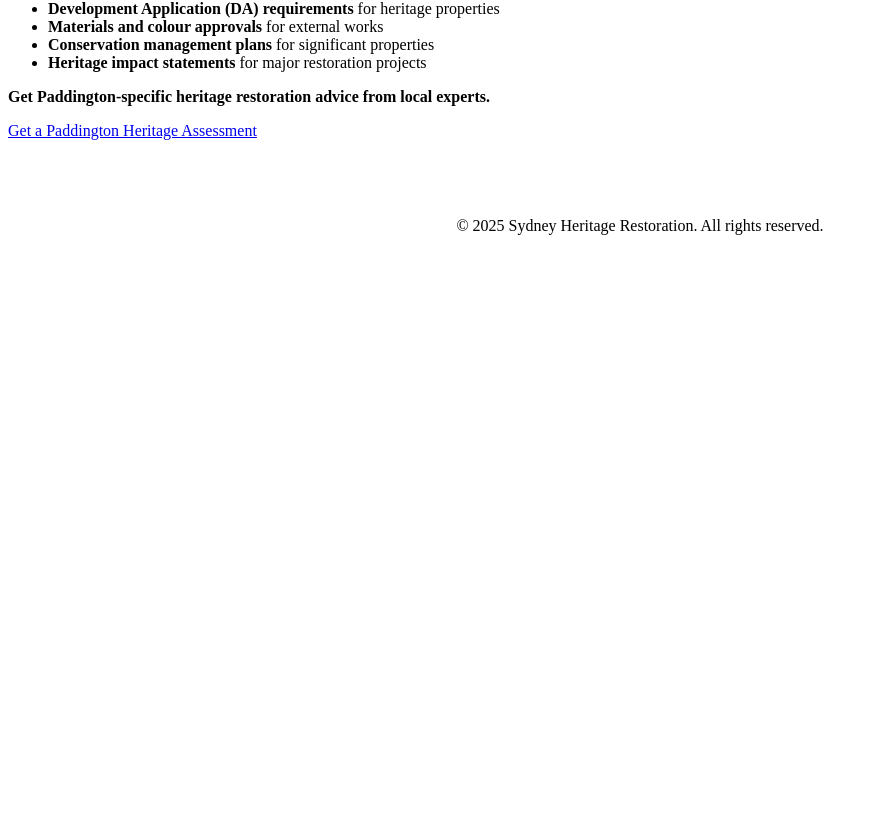
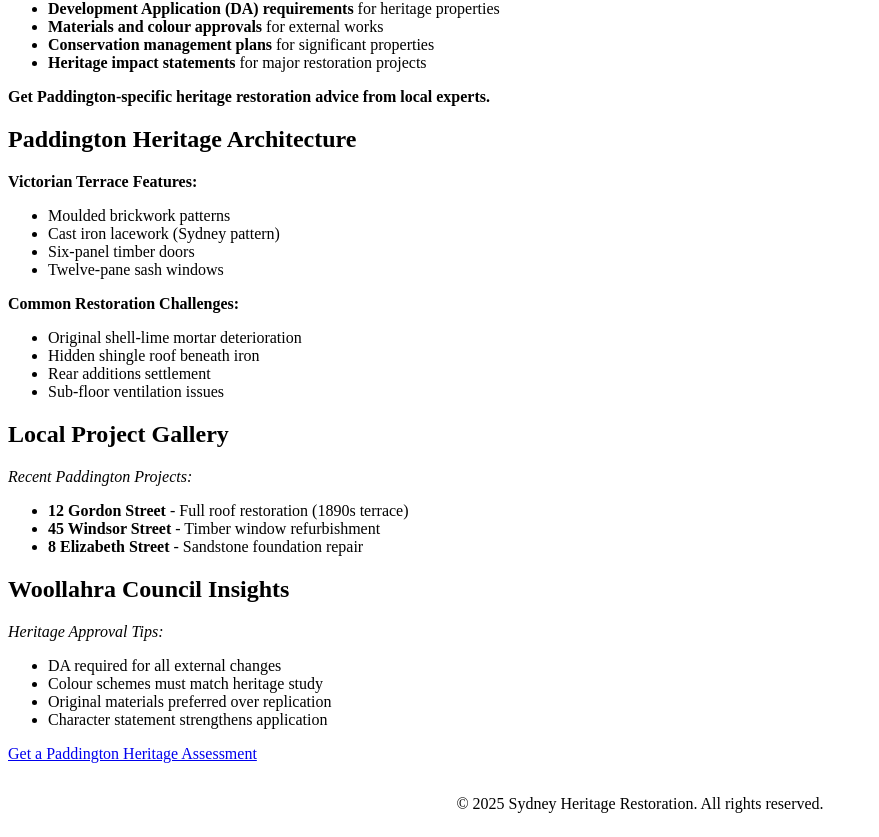
Before and after one commit to themutherfvcker/heritage-restorations-sydney, a Next.js app: page /locations/paddington in a window 1280 px wide. Shown: the part 557-1394 px from the top of the page, without its empty margins (0-879 px from the left). Before the commit the page ends 816 px from the top, so only its background shows below. Built offline with nearby package versions, Linux system fonts and the light colour scheme.

Commit message:
Update paddington.mdx

```diff
--- a/pages/locations/paddington.mdx
+++ b/pages/locations/paddington.mdx
@@ -40,4 +40,33 @@
 
 **Get Paddington-specific heritage restoration advice from local experts.**
 
+## Paddington Heritage Architecture
+
+**Victorian Terrace Features:**
+- Moulded brickwork patterns
+- Cast iron lacework (Sydney pattern)
+- Six-panel timber doors
+- Twelve-pane sash windows
+
+**Common Restoration Challenges:**
+- Original shell-lime mortar deterioration
+- Hidden shingle roof beneath iron
+- Rear additions settlement
+- Sub-floor ventilation issues
+
+## Local Project Gallery
+
+*Recent Paddington Projects:*
+- **12 Gordon Street** - Full roof restoration (1890s terrace)
+- **45 Windsor Street** - Timber window refurbishment
+- **8 Elizabeth Street** - Sandstone foundation repair
+
+## Woollahra Council Insights
+
+*Heritage Approval Tips:*
+- DA required for all external changes
+- Colour schemes must match heritage study
+- Original materials preferred over replication
+- Character statement strengthens application
+
 [Get a Paddington Heritage Assessment](#)
```
